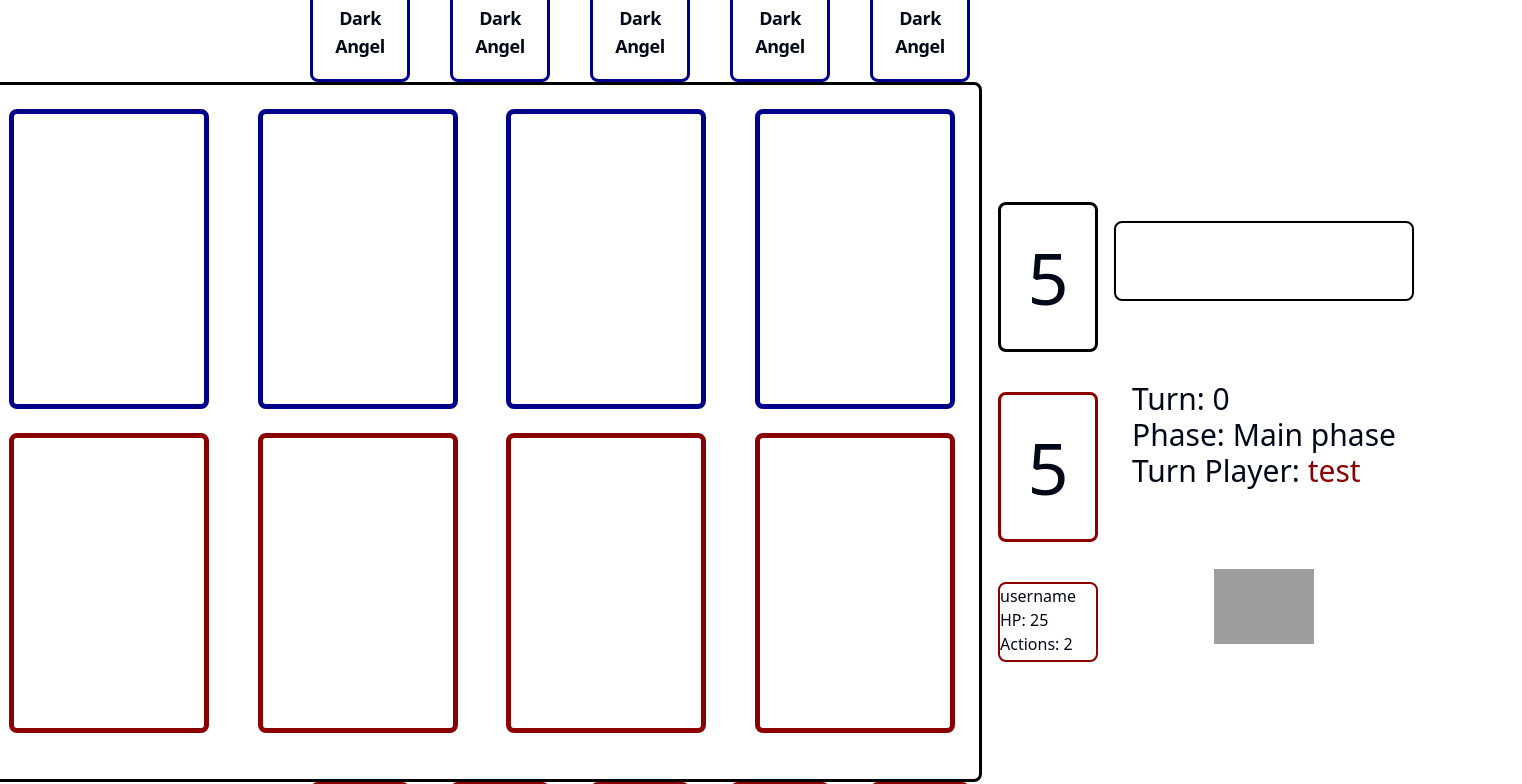
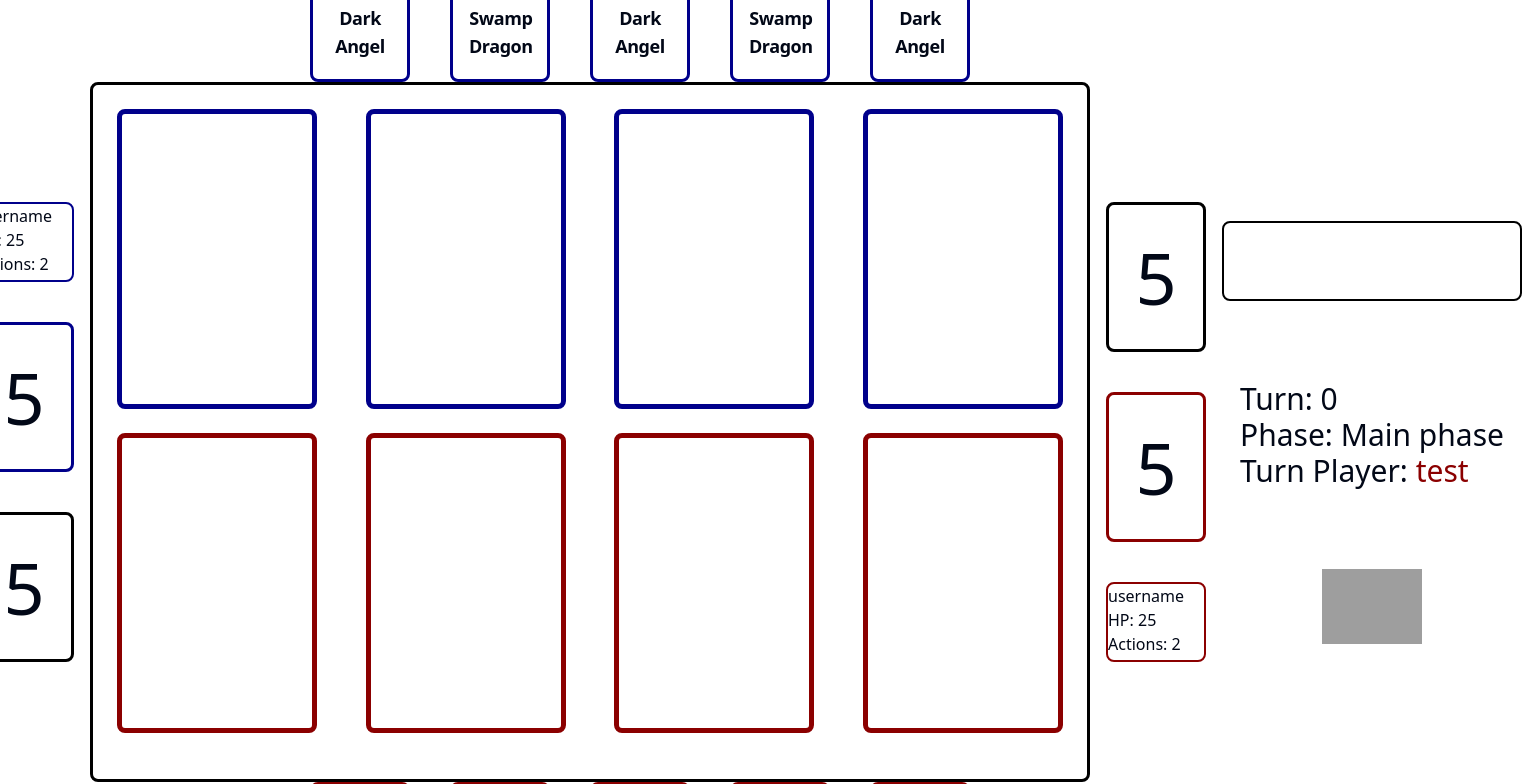
Before and after one commit to jcbhmr/card-battle, a React (Vite) app: page / in a window 1280 px wide. Both pictures are taken after a click on the button "Begin". Shown: the top 784 px of the page, 1522 px wide, since content can reach past the window. Built offline with nearby package versions, Linux system fonts and the light colour scheme; grey boxes are pictures that could not be loaded.

Commit message:
Added onhover to cards on board and in hand to magnify them to left of board.

```diff
--- a/src/App.tsx
+++ b/src/App.tsx
@@ -29,7 +29,7 @@ function CardComponent({
   card,
   children,
   state,
-  position,
+  setHover,
   currentPlayer,
   ownerPlayer,
   phase
@@ -37,7 +37,7 @@ function CardComponent({
   card: Card | Creature;
   children?: ReactNode;
   state: React.Dispatch<React.SetStateAction<number>>,
-  position: number
+  setHover: any,
   currentPlayer: Player,
   ownerPlayer: Player,
   phase: number
@@ -62,7 +62,150 @@ function CardComponent({
   }
   return (
     <button>
-    <div className={"card_shape overflow-auto hover:border-black player_"+ownerPlayer.id} onClick={handleClick}>
+    <div className={"card_shape overflow-auto hover:border-black player_"+ownerPlayer.id} onClick={handleClick} onMouseOver={()=> {
+      setHover(card);
+    }}>
+      <div className="flex aspect-16/9">
+        <img
+          alt={card.name}
+          className="object-cover"
+          height={135}
+          src={card.imageURL}
+          style={{
+            aspectRatio: "240/135",
+            objectFit: "cover",
+          }}
+          width={350}
+        />
+      </div>
+      <div className="flex-1 p-4 grid gap-2">
+        <h2 className="text-lg font-bold tracking-tight">{card.name}</h2>
+      </div>
+    </div>
+    </button>
+  );
+}
+
+function CardComponentOnBoard({
+  card,
+  children,
+  setHover
+}: {
+  card: Card | Creature;
+  children?: ReactNode;
+  setHover: any
+}) {
+  return (
+    <button>
+    <div className="card_shape overflow-auto" onMouseOver={()=> {
+      setHover(card);
+    }}>
+      <div className="flex aspect-16/9">
+        <img
+          alt={card.name}
+          className="object-cover"
+          height={135}
+          src={card.imageURL}
+          style={{
+            aspectRatio: "240/135",
+            objectFit: "cover",
+          }}
+          width={350}
+        />
+      </div>
+      <div className="flex-1 p-4 grid gap-2">
+        <h2 className="text-lg font-bold tracking-tight">{card.name}</h2>
+        <p className="text-sm line-clamp-3">{card.flavorText}</p>
+        <div className="text-xs">
+          <div>
+            AC: {card.getCost()} Type: {card.landscapeType}{" "}
+          </div>
+          <div></div>
+          {children}
+        </div>
+      </div>
+    </div>
+    </button>
+  );
+}
+
+/**
+ * so basically this is just Card Component, but for creatures. It's kinda like a fucked up version
+ * of inheritance for objects. I'm using the children props that Jacob showed me to essentially just
+ * add attack and defense to the rest of a card component.
+ * @author Tanner Brown and Jacob Hummer
+ * @param cardName: string, cardText: string, actionCost: number,
+    landscapeType: string, attack: number, defense: number, imagePath: string
+ * @returns CardComponent, but with attack/defense values
+ */
+function CreatureComponent({
+    card,
+    state,
+    setHover,
+    currentPlayer,
+    ownerPlayer,
+    phase
+}: {
+  card: Creature,
+  state: React.Dispatch<React.SetStateAction<number>>,
+  setHover: any,
+  currentPlayer: Player,
+  ownerPlayer: Player,
+  phase: number
+}) {
+  let child = (
+    <>
+      <div>Attack: {card.attack}</div>
+      <div>Defense: {card.defense}</div>
+    </>
+  );
+  return (
+    <CardComponent
+      card={card}
+      state={state}
+      ownerPlayer={ownerPlayer}
+      currentPlayer={currentPlayer}
+      phase={phase}
+      setHover={setHover}
+    >
+      {child}
+    </CardComponent>
+  );
+}
+
+function CreatureComponentOnBoard({
+  card, setHover
+}: {
+card: Creature
+setHover: any
+}) {
+let child = (
+  <>
+    <div>Attack: {card.attack}</div>
+    <div>Defense: {card.defense}</div>
+  </>
+);
+return (
+  <CardComponentOnBoard
+    card={card}
+    setHover={setHover}
+  >
+    {child}
+  </CardComponentOnBoard>
+);
+}
+
+
+function HoverCard({card}: {card: Creature}){
+  if(card===null){
+    return(
+      <div className="hover_card_shape">
+
+      </div>
+    )
+  }
+  return (
+    <div className="hover_card_shape overflow-auto">
       <div className="flex aspect-16/9">
         <img
           alt={card.name}
@@ -85,118 +228,13 @@ function CardComponent({
           </div>
           <div></div>
 
-          {children}
+          <div>Attack: {card.attack}</div>
+          <div>Defense: {card.defense}</div>
         </div>
       </div>
     </div>
-    </button>
-  );
+  )
 }
-
-function CardComponentOnBoard({
-  card,
-  children
-}: {
-  card: Card | Creature;
-  children?: ReactNode;
-}) {
-  return (
-    <button>
-    <div className="card_shape overflow-auto">
-      <div className="flex aspect-16/9">
-        <img
-          alt={card.name}
-          className="object-cover"
-          height={135}
-          src={card.imageURL}
-          style={{
-            aspectRatio: "240/135",
-            objectFit: "cover",
-          }}
-          width={350}
-        />
-      </div>
-      <div className="flex-1 p-4 grid gap-2">
-        <h2 className="text-lg font-bold tracking-tight">{card.name}</h2>
-        <p className="text-sm line-clamp-3">{card.flavorText}</p>
-        <div className="text-xs">
-          <div>
-            AC: {card.getCost()} Type: {card.landscapeType}{" "}
-          </div>
-          <div></div>
-
-          {children}
-        </div>
-      </div>
-    </div>
-    </button>
-  );
-}
-
-/**
- * so basically this is just Card Component, but for creatures. It's kinda like a fucked up version
- * of inheritance for objects. I'm using the children props that Jacob showed me to essentially just
- * add attack and defense to the rest of a card component.
- * @author Tanner Brown and Jacob Hummer
- * @param cardName: string, cardText: string, actionCost: number,
-    landscapeType: string, attack: number, defense: number, imagePath: string
- * @returns CardComponent, but with attack/defense values
- */
-function CreatureComponent({
-    card,
-    state,
-    position,
-    currentPlayer,
-    ownerPlayer,
-    phase
-}: {
-  card: Creature,
-  state: React.Dispatch<React.SetStateAction<number>>,
-  position: number,
-  currentPlayer: Player,
-  ownerPlayer: Player,
-  phase: number
-}) {
-  let child = (
-    <>
-      <div>Attack: {card.attack}</div>
-      <div>Defense: {card.defense}</div>
-    </>
-  );
-  return (
-    <CardComponent
-      card={card}
-      state={state}
-      position={position}
-      ownerPlayer={ownerPlayer}
-      currentPlayer={currentPlayer}
-      phase={phase}
-    >
-      {child}
-    </CardComponent>
-  );
-}
-
-function CreatureComponentOnBoard({
-  card
-}: {
-card: Creature
-}) {
-let child = (
-  <>
-    <div>Attack: {card.attack}</div>
-    <div>Defense: {card.defense}</div>
-  </>
-);
-return (
-  <CardComponentOnBoard
-    card={card}
-  >
-    {child}
-  </CardComponentOnBoard>
-);
-}
-
 /**
  * Displays card shape with a number on it indicating how many cards are in the pile. This one has onclick to allow player to draw
  * @returns returns markup displaying what i wrote just above
@@ -248,8 +286,8 @@ function DiscardPile({ size }: { size: number }) {
  * @author Tanner Brown
  * @returns Array of CardComponents/CreatureComponents
  */
-function HandOfCards({ playerHand, stateChange, currentPlayer, ownerPlayer, phase}:
-  { playerHand: Card[], stateChange: React.Dispatch<React.SetStateAction<number>>, currentPlayer: Player, ownerPlayer: Player, phase: number}) {
+function HandOfCards({ playerHand, stateChange, currentPlayer, ownerPlayer, phase, setHover}:
+  { playerHand: Card[], stateChange: React.Dispatch<React.SetStateAction<number>>, currentPlayer: Player, ownerPlayer: Player, phase: number, setHover: any}) {
   let shownHand = [];
 
   for (let i = 0; i < playerHand.length; i++) {
@@ -259,7 +297,7 @@ function HandOfCards({ playerHand, stateChange, currentPlayer, ownerPlayer, phas
         CreatureComponent({
           card: currentCard,
           state: stateChange,
-          position: i,
+          setHover: setHover,
           ownerPlayer: ownerPlayer,
           currentPlayer: currentPlayer,
           phase: phase
@@ -271,7 +309,7 @@ function HandOfCards({ playerHand, stateChange, currentPlayer, ownerPlayer, phas
         CardComponent({
           card: currentCard,
           state: stateChange,
-          position: i,
+          setHover: setHover,
           ownerPlayer: ownerPlayer,
           currentPlayer: currentPlayer,
           phase: phase
@@ -289,7 +327,7 @@ function HandOfCards({ playerHand, stateChange, currentPlayer, ownerPlayer, phas
  * creature, building in the array inside of each landscape inside of a larger board.
  * @returns markup that displays the board.
  */
-function Board({ game, board}: { game: Game, board: SidedBoard}) {
+function Board({ game, board, setHover}: { game: Game, board: SidedBoard, setHover: any}) {
   let p1Board = [];
   let p2Board = [];
 
@@ -302,7 +340,8 @@ function Board({ game, board}: { game: Game, board: SidedBoard}) {
       LandscapeCard({
         creature: board.getBoardPosByOwnerId(0, i)?.creature,
         player: p1,
-        landscapeColor: board.getBoardPosByOwnerId(p1.id, i)?.landscape
+        landscapeColor: board.getBoardPosByOwnerId(p1.id, i)?.landscape,
+        setHover: setHover
         //building: game.board.getBoardPosByOwnerId(0, i)?.building
       }),
     );
@@ -311,7 +350,8 @@ function Board({ game, board}: { game: Game, board: SidedBoard}) {
       LandscapeCard({
         creature: board.getBoardPosByOwnerId(1, i)?.creature,
         player: p2,
-        landscapeColor: board.getBoardPosByOwnerId(p1.id, i)?.landscape
+        landscapeColor: board.getBoardPosByOwnerId(p1.id, i)?.landscape,
+        setHover: setHover
         //building: game.board.getBoardPosByOwnerId(1, i)?.building,
       }),
     );
@@ -343,12 +383,14 @@ function LandscapeCard({
   //building,
   creature,
   player,
-  landscapeColor
+  landscapeColor,
+  setHover
 }: {
   //building: Building | undefined;
   creature: Creature | undefined;
   player: Player;
-  landscapeColor: string
+  landscapeColor: string;
+  setHover: any;
 }) {
   //c is creature, b is building. default values are empty tags (is that what they're called?)
   let c;
@@ -358,7 +400,7 @@ function LandscapeCard({
     c = (<></>)
   }
   else{
-    c = CreatureComponentOnBoard({card: creature});
+    c = CreatureComponentOnBoard({card: creature, setHover: setHover});
   }
   // check if building is undefined
   // if (building?.name == null) {
@@ -392,15 +434,15 @@ function PlayerDisplay({ game, player }: { game: Game; player: Player }) {
 }
 function getDemoPlayer(player: Player) {
   player.deck.push(get("Dark Angel")!);
+  player.deck.push(get("Swamp Dragon")!);
   player.deck.push(get("Dark Angel")!);
-  player.deck.push(get("Dark Angel")!);
-  player.deck.push(get("Dark Angel")!);
+  player.deck.push(get("Swamp Dragon")!);
   player.deck.push(get("Dark Angel")!);
 
   player.hand.push(get("Dark Angel")!);
+  player.hand.push(get("Swamp Dragon")!);
   player.hand.push(get("Dark Angel")!);
-  player.hand.push(get("Dark Angel")!);
-  player.hand.push(get("Dark Angel")!);
+  player.hand.push(get("Swamp Dragon")!);
   player.hand.push(get("Dark Angel")!);
 }
 /**
@@ -424,6 +466,7 @@ function GameBoard({ game, setBegin }: { game: Game, setBegin: any}) {
   const [log, setLog] = useState([<></>]);
   const [reset, setReset] = useState(-1);
   const [summoningCard, setSummoningCard] = useState(-1); //good
+  const [hoverCard, setHoverCard] = useState(null);
 
   let buttons1 = (<></>)
   let buttons2 = (<></>)
@@ -467,20 +510,21 @@ function GameBoard({ game, setBegin }: { game: Game, setBegin: any}) {
           <br></br>
           <br></br>
           <div className="flex flex-row justify-center items-center">
-            <HandOfCards playerHand={hand2} stateChange={setSummoningCard} currentPlayer={currentPlayer} ownerPlayer={player2} phase={phase}></HandOfCards>
+            <HandOfCards playerHand={hand2} stateChange={setSummoningCard} currentPlayer={currentPlayer} setHover={setHoverCard} ownerPlayer={player2} phase={phase}></HandOfCards>
           </div>
           {buttons2}
         </div>
         {/*This div pretty large. It's where discard piles, decks, and the actual board goes*/}
-        <div className="flex justify-center items-center gap-4">
+        <div className="flex flex-row justify-center items-center gap-4">
           {/*This column shows a deck and discard pile*/}
+          <HoverCard card={hoverCard}></HoverCard>
           <div className="flex flex-col gap-10">
             <PlayerDisplay game={game} player={player2}></PlayerDisplay>
             <Deck player={player2} reset={reset} resetState={setReset} log={log} game={game} setLog={setLog}></Deck>
             <DiscardPile size={5}></DiscardPile>
           </div>
           {/*The board between two columns*/}
-          <Board game={game} board={board}/>
+          <Board setHover={setHoverCard} game={game} board={board}/>
           {/*This is a row of two columns*/}
           <div className="flex flex-row gap-4">
             {/*The first column shows the deck and discard pile (like the one you saw earlier*/}
@@ -512,7 +556,7 @@ function GameBoard({ game, setBegin }: { game: Game, setBegin: any}) {
         {buttons1}
         </div>
         <div className="flex flex-row justify-center items-center">
-          <HandOfCards playerHand={hand1} stateChange={setSummoningCard} currentPlayer={currentPlayer} ownerPlayer={player1} phase={phase}></HandOfCards>
+          <HandOfCards playerHand={hand1} stateChange={setSummoningCard} setHover={setHoverCard} currentPlayer={currentPlayer} ownerPlayer={player1} phase={phase}></HandOfCards>
         </div>
       </div>
     </div>
```
Also changed, not shown: src/index.css (+10 -0 lines).
